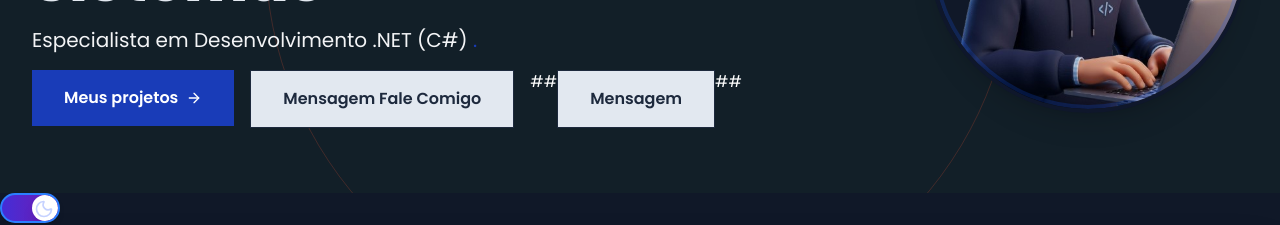
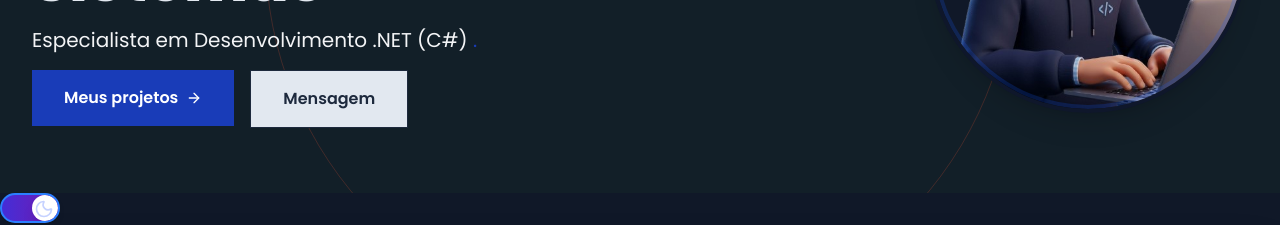
Before and after one commit to DemarchiWorking/portfolio-react-next, a Next.js app: page / in a window 1280 px wide. Shown: the part 366-591 px from the top of the page. Built offline with nearby package versions, Linux system fonts and the light colour scheme; no server answers.

Commit message:
fix: correcao botao
Melhoria botão final dinamico

```diff
--- a/src/components/molecules/Apresentacao/apresentacao.tsx
+++ b/src/components/molecules/Apresentacao/apresentacao.tsx
@@ -143,16 +143,6 @@ export const Apresentacao = () => {
                                 </a>
                                 <a
                                 href="/chamado"
-                                    onClick={() => trackCTAClick('Chamado', '/chamado')}
-                                >
-                                    <Botao variant="secondary">
-                                        Mensagem Fale Comigo
-                                    </Botao>
-                                </a>
-
-                                ##
-<a
-  href="/chamado"
                                 onMouseEnter={() => setTextoBotao("Fale Comigo")}
                                 onMouseLeave={() => setTextoBotao("Mensagem")}
                                 onClick={() => trackCTAClick('Chamado', '/chamado')}
@@ -161,7 +151,6 @@ export const Apresentacao = () => {
                                     {textoBotao}
                                 </Botao>
                                 </a>
-                                ##
                             </div>
                         </motion.div>
                     <motion.div>
```
Lines whose indentation alone changed are shown as unchanged.
